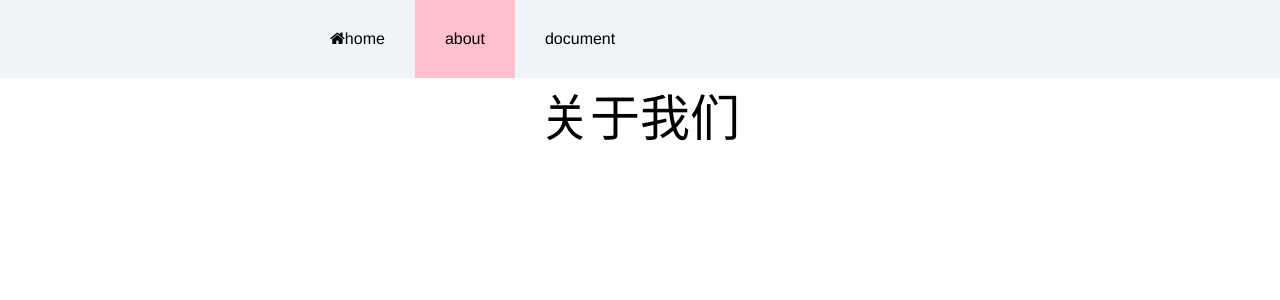
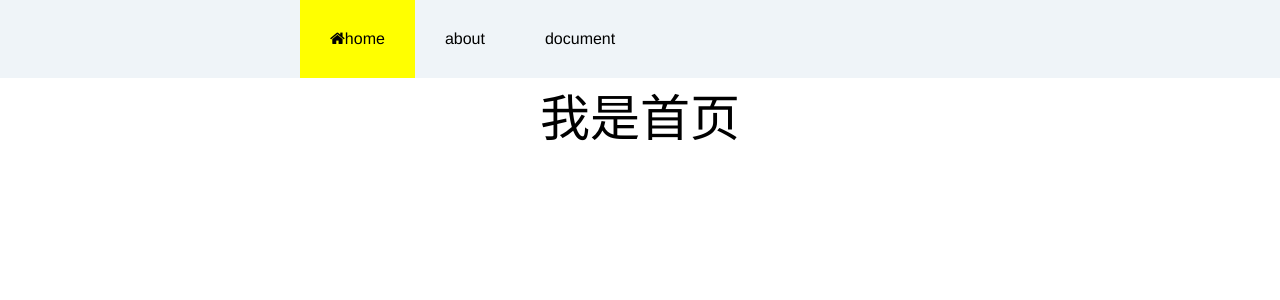
Before and after one commit to tutu9706/new-project, a Vue app: page / in a window 1280 px wide. Before the commit this address led to /about. Shown: the top 300 px of the page. Built offline with nearby package versions, Linux system fonts and the light colour scheme.

Commit message:
vue router

```diff
--- a/src/App.vue
+++ b/src/App.vue
@@ -2,7 +2,12 @@
   <div id="app">
     <div class="nav-box">
       <ul class="nav">
-        <router-link :to="index" tag="li" event="mouseover">
+        <router-link
+          to="/"
+          tag="li"
+          event="mouseover"
+          exact="true"
+        >
           <i class="fa fa-home"></i>
           <span>home</span>
         </router-link>
@@ -10,7 +15,6 @@
         <router-link
           :to="{path:'/about'}"
           active-class="activeClass"
-          event="mouseover"
           tag="li"
         >
           <i></i>
@@ -21,7 +25,7 @@
           to="/document"
           tag="li"
           active-class="activeClass"
-          event="mouseover">
+        >
           <i></i>
           <span>document</span>
         </router-link>
--- a/src/components/about.vue
+++ b/src/components/about.vue
@@ -1,14 +1,28 @@
 <template>
-    <div class="a">关于我们</div>
+  <div class="a">关于我们
+    <hr>
+    <ul class="nav">
+      <router-link to="/about/study" tag="li">
+        <a>study</a>
+      </router-link>
+      <router-link to="/about/work" tag="li">
+        <a>work</a>
+      </router-link>
+      <router-link to="/about/hobby" tag="li">
+        <a>hobby</a>
+      </router-link>
+    </ul>
+    <hr>
+    <router-view></router-view>
+  </div>
 </template>
 <script>
 export default {
   name: "component_name",
-  data () {
-    return {
-    };
+  data() {
+    return {};
   }
-}
+};
 </script>
 <style>
 </style>
--- a/src/router/index.js
+++ b/src/router/index.js
@@ -6,10 +6,21 @@ import about from '@/components/about.vue'
 
 import document from '@/components/document'
 import noFound from '@/components/404'
+
+import study from '@/view/study'
+import work from '@/view/work'
+import hobby from '@/view/hobby'
+
+
 let router = new VueRouter({
   mode: 'history',
   linkActiveClass:'is-active',
-  routes: [{
+  routes: [
+    {
+      path:'/',
+      component:home
+    },
+    {
       path: '/home',
       name:'Home', //取的name名字
       component: home,
@@ -18,7 +29,21 @@ let router = new VueRouter({
     {
       path: "/about",
       name:'About',
-      component: about
+      component: about,
+      children:[
+        {
+          path:'study',
+          component:study
+        },
+        {
+          path:'work',
+          component:work
+        },
+        {
+          path:'hobby',
+          component:hobby
+        }
+      ]
     },
     {
       path: "/document",
--- /dev/null
+++ b/src/view/hobby.vue
@@ -0,0 +1,14 @@
+<template>
+    <div>我是hobby</div>
+</template>
+<script>
+export default {
+  name: "component_name",
+  data () {
+    return {
+    };
+  }
+}
+</script>
+<style>
+</style>
--- /dev/null
+++ b/src/view/study.vue
@@ -0,0 +1,14 @@
+<template>
+    <div>我是study</div>
+</template>
+<script>
+export default {
+  name: "component_name",
+  data () {
+    return {
+    };
+  }
+}
+</script>
+<style>
+</style>
--- /dev/null
+++ b/src/view/work.vue
@@ -0,0 +1,14 @@
+<template>
+    <div>我是work</div>
+</template>
+<script>
+export default {
+  name: "component_name",
+  data () {
+    return {
+    };
+  }
+}
+</script>
+<style>
+</style>
```
